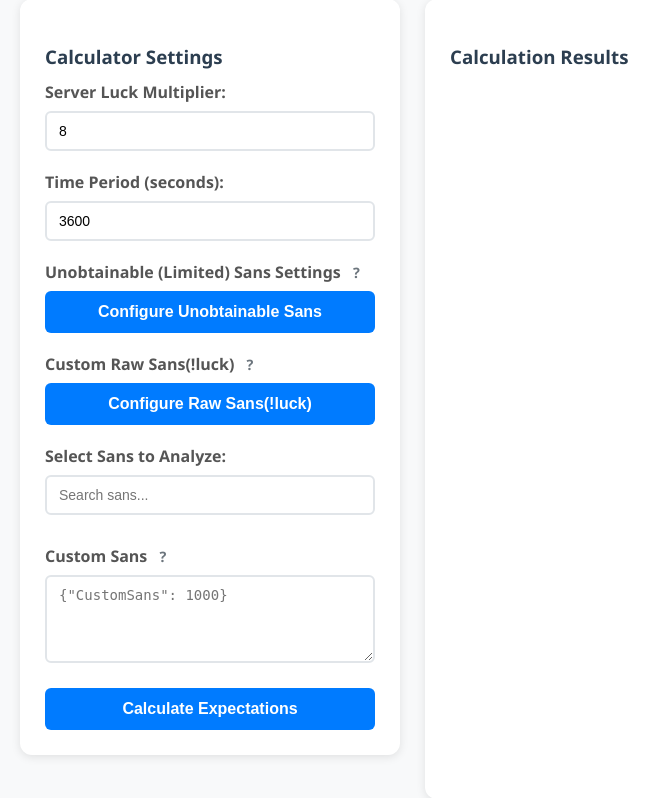
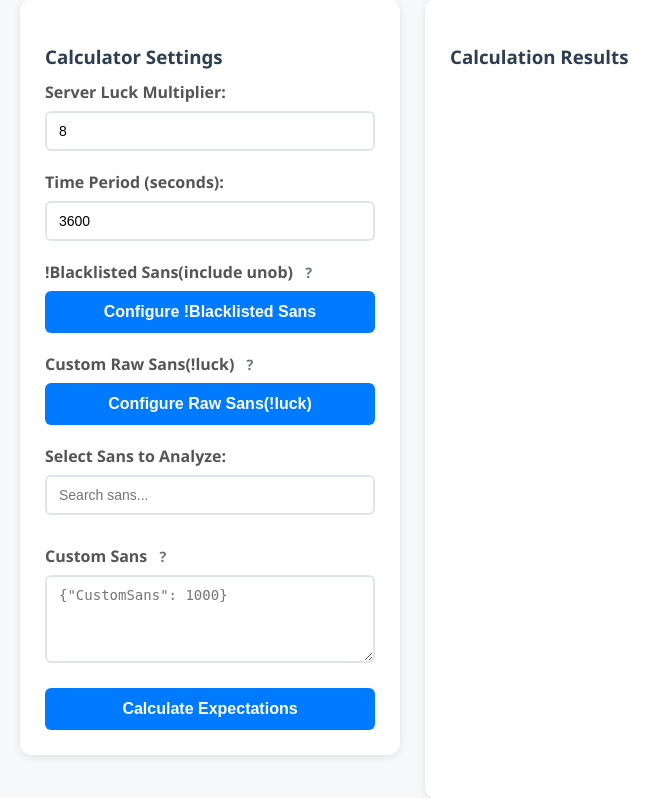
Before and after one commit to tuxKOH/TypicalRngCaculator, a Flask app: page / in a window 1280 px wide. Shown: the part 153-951 px from the top of the page, without its empty margins (0-660 px from the left). Run offline with Flask 3, Linux system fonts and the light colour scheme.

Commit message:
Refactor blacklisted sans settings and remove verification
Removed Google site verification meta tag and updated modal configurations for blacklisted sans. Adjusted styles and functionality related to blacklisted sans settings.

```diff
--- a/templates/index.html
+++ b/templates/index.html
@@ -1,7 +1,6 @@
 <!DOCTYPE html>
 <html lang="en">
 <head>
-    <meta name="google-site-verification" content="KiK7XIVWG3U7nQB-1KQ46yyWdxAFbzTE8OsJ1bFT-h4" />
     <meta charset="UTF-8">
     <meta name="viewport" content="width=device-width, initial-scale=1.0">
     <title>Typical RNG Calculator</title>
@@ -102,14 +101,6 @@
         .raw-badge {
             background: #dc3545;
             color: white;
-            padding: 3px 8px;
-            border-radius: 4px;
-            font-size: 0.75em;
-            margin-left: 8px;
-        }
-        .limited-badge {
-            background: #ffc107;
-            color: #856404;
             padding: 3px 8px;
             border-radius: 4px;
             font-size: 0.75em;
@@ -229,13 +220,12 @@
             display: grid;
             grid-template-columns: repeat(auto-fill, minmax(200px, 1fr));
             gap: 10px;
-            max-height: 400px;
+            max-height: 60vh;
             overflow-y: auto;
             margin: 15px 0;
             padding: 10px;
             border: 1px solid #e1e5e9;
             border-radius: 6px;
-
         }
         .checkbox-item {
             display: flex;
@@ -289,10 +279,10 @@
 
             <div class="form-group">
                 <label>
-                    Unobtainable (Limited) Sans Settings
-                    <span class="help-icon" onclick="openModal('limitedModal')">?</span>
+                    !Blacklisted Sans(include unob)
+                    <span class="help-icon" onclick="openModal('blacklistHelpModal')">?</span>
                 </label>
-                <button type="button" onclick="openModal('limitedModal')" class="btn-full">Configure Unobtainable Sans</button>
+                <button type="button" onclick="openModal('blacklistedModal')" class="btn-full">Configure !Blacklisted Sans</button>
             </div>
 
             <div class="form-group">
@@ -332,8 +322,7 @@
             <div id="results-content"></div>
         </div>
     </div>
-
-    <!-- Footer -->
+        <!-- Footer -->
     <div class="footer">
         <p>Created by <strong>@tux_koh</strong></p>
         <p>
@@ -345,30 +334,30 @@
         </p>
     </div>
 
-    <!-- Limited Sans Modal -->
-    <div id="limitedModal" class="modal">
+    <!-- Blacklisted Sans Modal -->
+    <div id="blacklistedModal" class="modal">
         <div class="modal-content">
             <div class="modal-header">
-                <h3>Unobtainable (Limited) Sans Configuration</h3>
-                <span class="close" onclick="closeModal('limitedModal')">&times;</span>
+                <h3>!Blacklisted Sans Configuration</h3>
+                <span class="close" onclick="closeModal('blacklistedModal')">&times;</span>
             </div>
-            <p>Select which limited sans should be included in the calculation:</p>
+            <p>Select which sans should be blacklisted (will not spawn):</p>
 
             <div class="controls-row">
-                <button type="button" onclick="selectAllLimited()" class="btn-small">Select All</button>
-                <button type="button" onclick="deselectAllLimited()" class="btn-small">Deselect All</button>
-                <button type="button" onclick="invertLimitedSelection()" class="btn-small">Invert Selection</button>
+                <button type="button" onclick="selectAllBlacklisted()" class="btn-small">Select All</button>
+                <button type="button" onclick="deselectAllBlacklisted()" class="btn-small">Deselect All</button>
+                <button type="button" onclick="invertBlacklistedSelection()" class="btn-small">Invert Selection</button>
             </div>
 
             <div class="search-container">
-                <input type="text" id="limited_search" placeholder="Search limited sans..." oninput="filterLimitedSans()">
+                <input type="text" id="blacklisted_search" placeholder="Search sans..." oninput="filterBlacklistedSans()">
             </div>
 
-            <div class="checkbox-grid" id="limited_checkboxes">
+            <div class="checkbox-grid" id="blacklisted_checkboxes">
                 <!-- Will be populated by JavaScript -->
             </div>
 
-            <button type="button" onclick="saveLimitedSettings()" class="btn-full">Save Settings</button>
+            <button type="button" onclick="saveBlacklistedSettings()" class="btn-full">Save Settings</button>
         </div>
     </div>
 
@@ -399,6 +388,18 @@
         </div>
     </div>
 
+    <!-- Blacklist Help Modal -->
+    <div id="blacklistHelpModal" class="modal">
+        <div class="modal-content">
+            <div class="modal-header">
+                <h3>Why is !blacklist sans include in unob</h3>
+                <span class="close" onclick="closeModal('blacklistHelpModal')">&times;</span>
+            </div>
+            <p>as the source code of spawnning i get from TR coder, unob is just auto blacklisted, and blacklisted is a Boolean value to be chosen from list, so ye they r basically same</p>
+            <button type="button" onclick="closeModal('blacklistHelpModal')" class="btn-full">Close</button>
+        </div>
+    </div>
+
     <!-- Custom Help Modal -->
     <div id="customHelpModal" class="modal">
         <div class="modal-content">
@@ -424,8 +425,7 @@
             <button type="button" onclick="closeModal('customHelpModal')" class="btn-full">Close</button>
         </div>
     </div>
-
-    <script>
+        <script>
         // Default sans data
         const DEFAULT_SANS_DATA = {
             "Little": 2, "classic": 3, "Fell": 5, "outer": 8, "horror": 25,
@@ -446,31 +446,28 @@
         };
 
         let selectedSans = new Set();
-        let limitedSans = new Set(['CTI (corrupted true insanity)', 'clown', 'undersanity', 'roland']);
+        let blacklistedSans = new Set(['CTI (corrupted true insanity)', 'clown', 'undersanity', 'roland']);
         let rawSans = new Set(['CTI (corrupted true insanity)', 'error666', 'negative error404', 'anti god']);
         const allSans = Object.keys(DEFAULT_SANS_DATA);
-        const defaultLimited = ['CTI (corrupted true insanity)', 'clown', 'undersanity', 'roland'];
 
         // Initialize modals when page loads
         document.addEventListener('DOMContentLoaded', function() {
-            console.log("DEBUG: Page loaded, initializing modals");
-            initializeLimitedModal();
+            initializeBlacklistedModal();
             initializeRawModal();
-            console.log("DEBUG: Initial rawSans:", Array.from(rawSans));
         });
 
-        function initializeLimitedModal() {
-            const container = document.getElementById('limited_checkboxes');
+        function initializeBlacklistedModal() {
+            const container = document.getElementById('blacklisted_checkboxes');
             if (!container) return;
 
             container.innerHTML = '';
 
-            defaultLimited.forEach(sans => {
+            allSans.forEach(sans => {
                 const div = document.createElement('div');
                 div.className = 'checkbox-item';
-                const safeId = 'limited_' + sans.replace(/[^a-zA-Z0-9]/g, '_');
+                const safeId = 'blacklisted_' + sans.replace(/[^a-zA-Z0-9]/g, '_');
                 div.innerHTML = `
-                    <input type="checkbox" id="${safeId}" ${limitedSans.has(sans) ? 'checked' : ''}>
+                    <input type="checkbox" id="${safeId}" ${blacklistedSans.has(sans) ? 'checked' : ''}>
                     <label for="${safeId}">${sans}</label>
                 `;
                 container.appendChild(div);
@@ -495,9 +492,9 @@
             });
         }
 
-        function filterLimitedSans() {
-            const query = document.getElementById('limited_search').value.toLowerCase();
-            const items = document.querySelectorAll('#limited_checkboxes .checkbox-item');
+        function filterBlacklistedSans() {
+            const query = document.getElementById('blacklisted_search').value.toLowerCase();
+            const items = document.querySelectorAll('#blacklisted_checkboxes .checkbox-item');
 
             items.forEach(item => {
                 const label = item.querySelector('label').textContent.toLowerCase();
@@ -515,20 +512,20 @@
             });
         }
 
-        function selectAllLimited() {
-            document.querySelectorAll('#limited_checkboxes input[type="checkbox"]').forEach(checkbox => {
+        function selectAllBlacklisted() {
+            document.querySelectorAll('#blacklisted_checkboxes input[type="checkbox"]').forEach(checkbox => {
                 checkbox.checked = true;
             });
         }
 
-        function deselectAllLimited() {
-            document.querySelectorAll('#limited_checkboxes input[type="checkbox"]').forEach(checkbox => {
+        function deselectAllBlacklisted() {
+            document.querySelectorAll('#blacklisted_checkboxes input[type="checkbox"]').forEach(checkbox => {
                 checkbox.checked = false;
             });
         }
 
-        function invertLimitedSelection() {
-            document.querySelectorAll('#limited_checkboxes input[type="checkbox"]').forEach(checkbox => {
+        function invertBlacklistedSelection() {
+            document.querySelectorAll('#blacklisted_checkboxes input[type="checkbox"]').forEach(checkbox => {
                 checkbox.checked = !checkbox.checked;
             });
         }
@@ -551,18 +548,18 @@
             });
         }
 
-        function saveLimitedSettings() {
-            const newLimitedSans = new Set();
-            document.querySelectorAll('#limited_checkboxes input[type="checkbox"]:checked').forEach(checkbox => {
+        function saveBlacklistedSettings() {
+            const newBlacklistedSans = new Set();
+            document.querySelectorAll('#blacklisted_checkboxes input[type="checkbox"]:checked').forEach(checkbox => {
                 const label = checkbox.nextElementSibling.textContent;
-                newLimitedSans.add(label);
+                newBlacklistedSans.add(label);
             });
 
-            limitedSans = newLimitedSans;
-            console.log("DEBUG: Updated limitedSans:", Array.from(limitedSans));
+            blacklistedSans = newBlacklistedSans;
+            console.log("DEBUG: Updated blacklistedSans:", Array.from(blacklistedSans));
 
-            closeModal('limitedModal');
-            alert(`Limited sans settings saved! ${limitedSans.size} sans will be included.`);
+            closeModal('blacklistedModal');
+            alert(`Blacklisted sans settings saved! ${blacklistedSans.size} sans will be excluded.`);
         }
 
         function saveRawSettings() {
@@ -688,25 +685,14 @@
                     customSans = JSON.parse(customSansText);
                 }
 
-                // Debug: log what we're sending
-                console.log("=== DEBUG FRONTEND REQUEST ===");
-                console.log("Sending rawSans:", Array.from(rawSans));
-                console.log("Sending limitedSans:", Array.from(limitedSans));
-                console.log("Sending selectedSans:", Array.from(selectedSans));
-                console.log("Server luck:", document.getElementById('server_luck').value);
-                console.log("Time seconds:", document.getElementById('time_seconds').value);
-
                 const requestData = {
                     server_luck: parseInt(document.getElementById('server_luck').value),
                     time_seconds: parseFloat(document.getElementById('time_seconds').value),
-                    include_limited: Array.from(limitedSans),
                     custom_sans: customSans,
                     custom_raw: Array.from(rawSans),
+                    custom_blacklisted: Array.from(blacklistedSans),
                     selected_sans: Array.from(selectedSans)
                 };
-
-                console.log("Full request data:", requestData);
-                console.log("=== DEBUG FRONTEND REQUEST END ===");
 
                 const response = await fetch('/calculate', {
                     method: 'POST',
```
